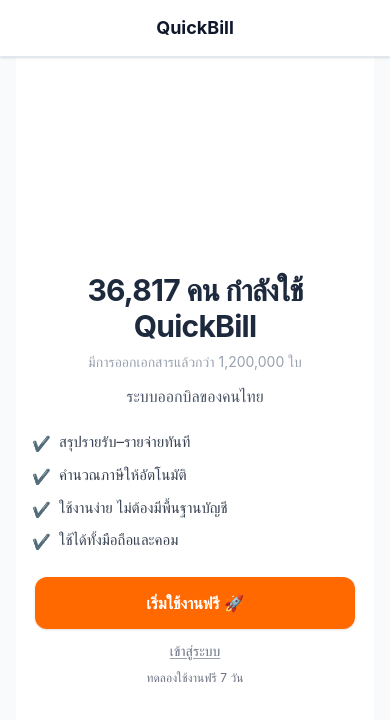
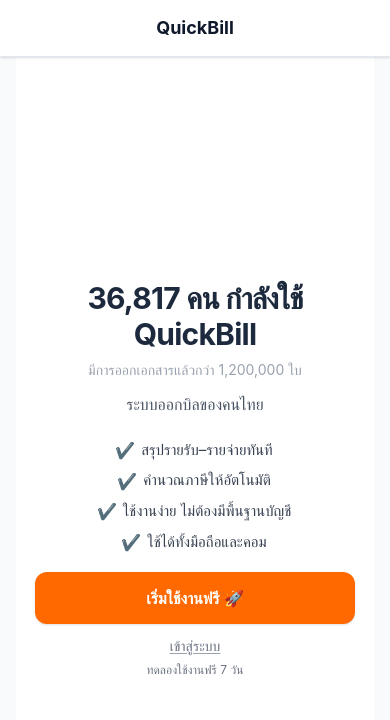
Before and after one commit to nxcase19/quickbill-web, a React (Vite) app: page / in a window 390 px wide. Shown: the top 720 px of the page. Built offline with nearby package versions, Linux system fonts and the light colour scheme.

Commit message:
fix: landing hero layout alignment (mobile + desktop)

```diff
--- a/src/pages/Home.jsx
+++ b/src/pages/Home.jsx
@@ -35,10 +35,16 @@
 
         <p className="mt-3 text-base text-gray-600">ระบบออกบิลของคนไทย</p>
 
-        <ul className="mx-auto mt-6 flex w-full max-w-md flex-col gap-2.5 text-left text-[15px] leading-snug text-[#374151] sm:text-center">
+        <ul className="mx-auto mt-6 flex w-full max-w-[min(100%,320px)] list-none flex-col gap-2.5 p-0 text-center text-[15px] leading-snug text-[#374151] sm:max-w-[320px]">
           {features.map((line) => (
-            <li key={line} className="flex items-start gap-2 sm:justify-center">
-              <span className="mt-0.5 shrink-0" aria-hidden>
+            <li
+              key={line}
+              className="flex items-center justify-center gap-2 text-center"
+            >
+              <span
+                className="inline-flex size-4 shrink-0 items-center justify-center text-[16px] leading-none text-[#16a34a]"
+                aria-hidden
+              >
                 ✔
               </span>
               <span className="min-w-0 text-pretty">{line}</span>
@@ -46,10 +52,11 @@
           ))}
         </ul>
 
+        <div className="mt-5 flex w-full flex-col items-center text-center">
           <button
             type="button"
             onClick={() => navigate('/login')}
-          className="mt-6 w-full max-w-xs rounded-xl bg-orange-500 px-8 py-3.5 text-base font-semibold text-white shadow-sm transition hover:bg-orange-600 sm:w-auto"
+            className="w-full max-w-xs rounded-xl bg-orange-500 px-8 py-3.5 text-base font-semibold text-white shadow-sm transition hover:bg-orange-600 sm:w-auto"
           >
             เริ่มใช้งานฟรี 🚀
           </button>
@@ -57,15 +64,16 @@
           <button
             type="button"
             onClick={() => navigate('/login')}
-          className="mt-3 text-sm text-gray-500 underline decoration-gray-400 underline-offset-2 transition hover:text-gray-700"
+            className="mt-3 block w-full text-center text-sm text-gray-500 underline decoration-gray-400 underline-offset-2 transition hover:text-gray-700"
           >
             เข้าสู่ระบบ
           </button>
 
-        <p className="mt-2 text-xs text-[#6B7280]">
+          <p className="mt-1.5 text-xs text-[#6B7280]">
             ทดลองใช้งานฟรี 7 วัน
           </p>
         </div>
       </div>
+    </div>
   )
 }
```
Lines whose indentation alone changed are shown as unchanged.
